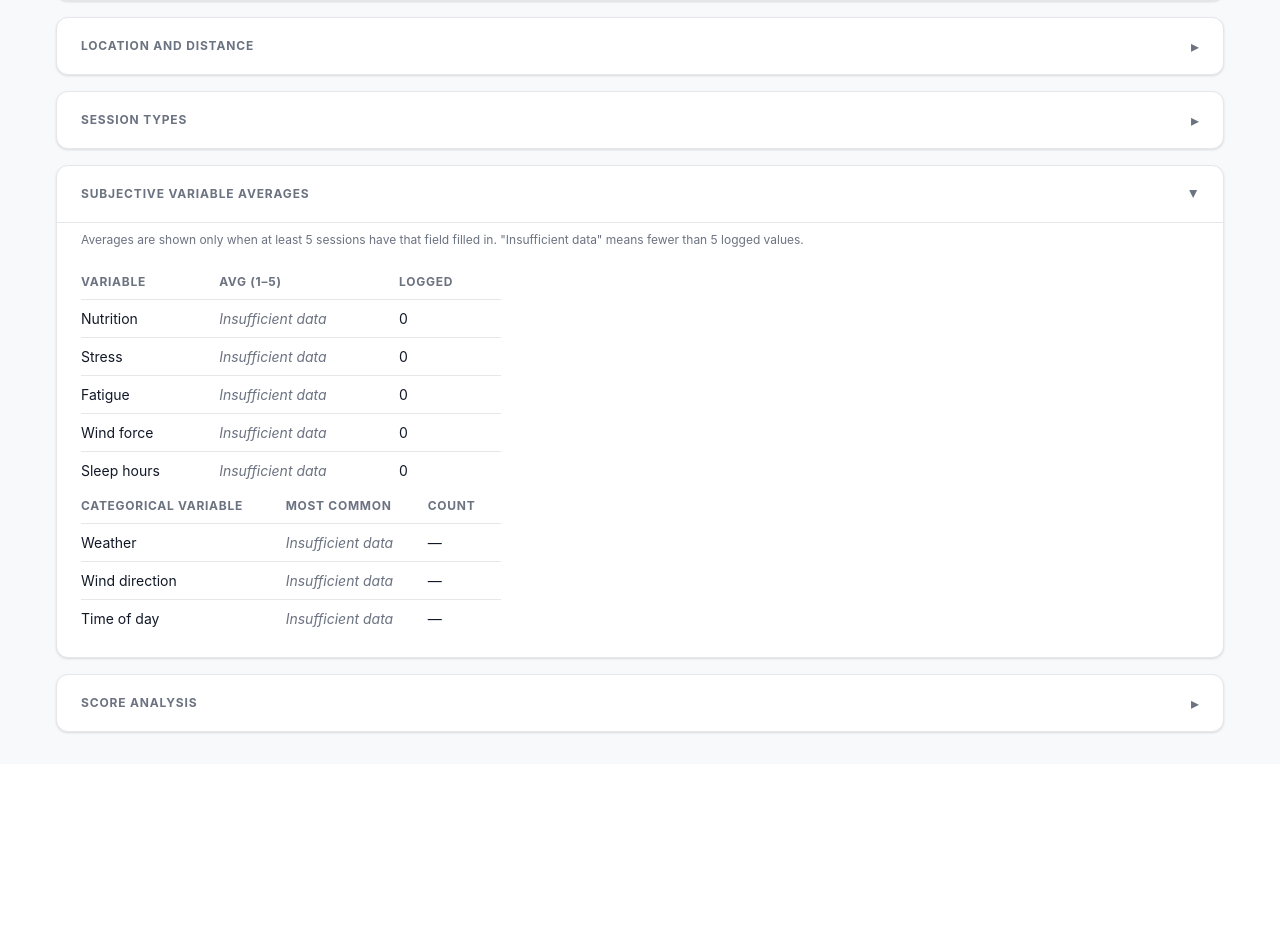
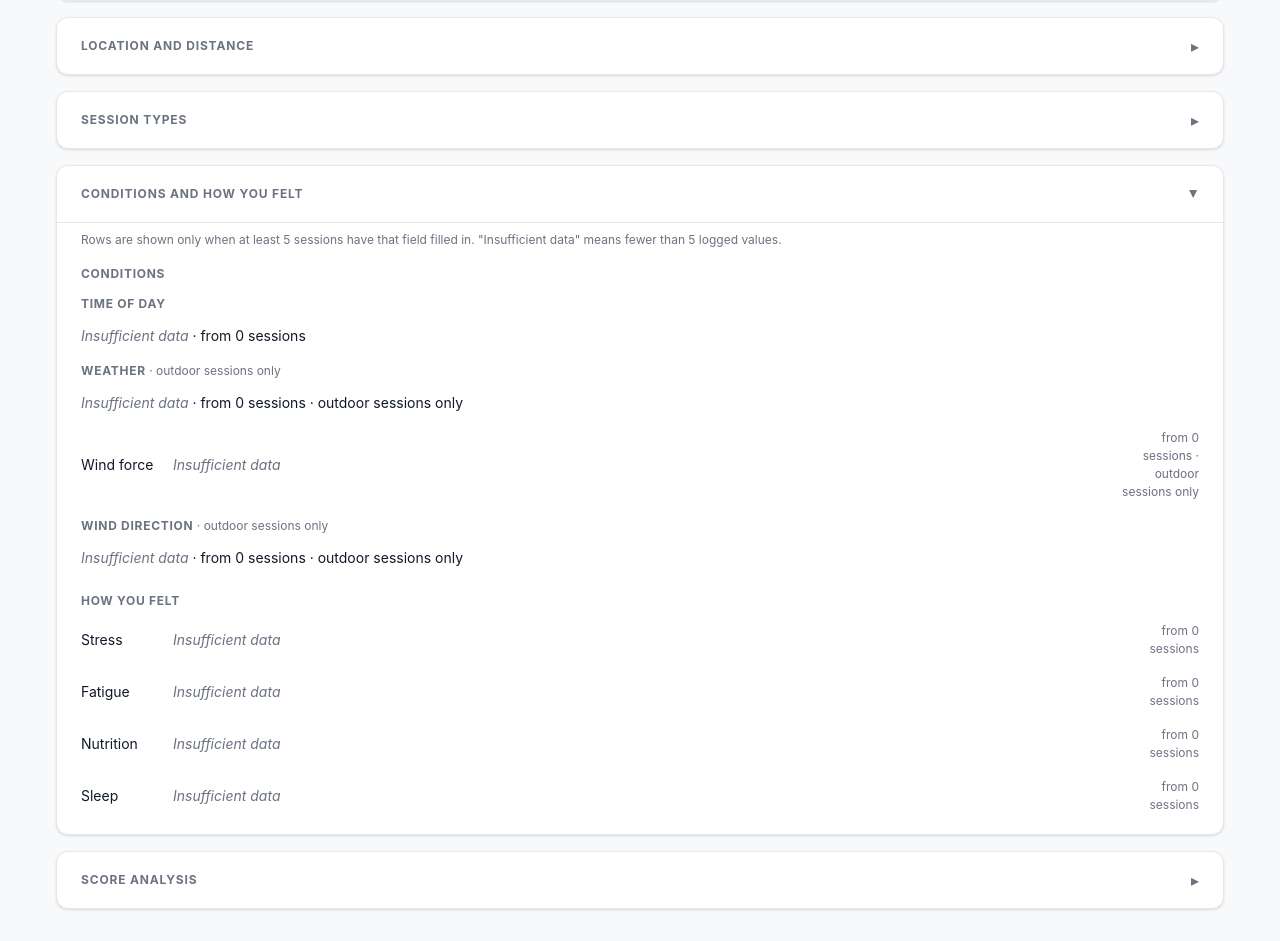
Before and after one commit to mjkork/my-repo-name, a Django app: page /mystatistics/ in a window 1280 px wide, after a click that opens the changed part. Shown: the part 352-1293 px from the top of the page. Before the commit the page ends 1086 px from the top, so only its background shows below. Run offline with Django 5.2, Linux system fonts and the light colour scheme; data that the repository does not hold is empty.

Commit message:
statistics: visual sections, scored definition fix, validation

```diff
--- a/analytics/views.py
+++ b/analytics/views.py
@@ -5,7 +5,7 @@ from django.db.models.functions import Coalesce, TruncMonth, TruncWeek, TruncYea
 from django.utils import timezone
 from django.views.generic import TemplateView
 
-from analytics.services import build_bar_rows, scored_session_filter
+from analytics.services import build_bar_rows, build_scale_marker, scored_session_filter
 from sessions.models import Session
 
 _SUBJECTIVE_MIN_N = 5
@@ -117,25 +117,34 @@ def _avg_or_none(qs, field: str) -> dict:
     return {"avg": avg if count >= _SUBJECTIVE_MIN_N else None, "count": count}
 
 
-def _most_common_or_none(qs, field: str, choices: list) -> dict:
-    """Return {"label": display_label, "count": n} or {"label": None, "count": n}."""
-    label_map = dict(choices)
-    annotated = (
+def _category_breakdown_or_none(qs, field: str, choices: list) -> dict:
+    """Return {"bar_rows": [...], "count": n} or {"bar_rows": None, "count": n}.
+
+    `bar_rows` covers every choice value in its declared order (zero-count
+    categories included, via build_bar_rows), gated at the same minimum-N
+    threshold as the averages above. `count` is the total non-null, non-blank
+    logged value count, shown even when bar_rows is None so the archer can
+    see how far away the threshold is.
+    """
+    counts = dict(
         qs.filter(**{f"{field}__isnull": False})
         .exclude(**{field: ""})
         .values(field)
         .annotate(count=Count("pk"))
-        .order_by("-count")
+        .values_list(field, "count")
     )
-    total = annotated.aggregate(total=Coalesce(Sum("count"), 0))["total"]
+    total = sum(counts.values())
     if total < _SUBJECTIVE_MIN_N:
-        return {"label": None, "count": total}
-    top = annotated.first()
-    raw_value = top[field] if top else None
-    return {
-        "label": label_map.get(raw_value, raw_value) if raw_value is not None else None,
-        "count": top["count"] if top else 0,
-    }
+        return {"bar_rows": None, "count": total}
+    pairs = [(label, counts.get(value, 0)) for value, label in choices]
+    return {"bar_rows": build_bar_rows(pairs), "count": total}
+
+
+def _marker_or_none(avg_result: dict, labels: list[str]) -> dict | None:
+    """Wrap _avg_or_none's result as a build_scale_marker dict, or None if gated."""
+    if avg_result["avg"] is None:
+        return None
+    return build_scale_marker(avg_result["avg"], labels)
 
 
 class StatisticsView(TemplateView):
@@ -267,14 +276,26 @@ class StatisticsView(TemplateView):
         ctx["avg_wind_force"] = _avg_or_none(qs, "wind_force")
         ctx["avg_sleep_hours"] = _avg_or_none(qs, "sleep_hours")
 
-        # --- Most common categorical values ---
-        ctx["common_weather"] = _most_common_or_none(
+        # --- Scale markers (position on a 1-5 scale, not a quantity) ---
+        ctx["marker_nutrition"] = _marker_or_none(
+            ctx["avg_nutrition"], Session.Nutrition.labels
+        )
+        ctx["marker_stress"] = _marker_or_none(ctx["avg_stress"], Session.Stress.labels)
+        ctx["marker_fatigue"] = _marker_or_none(
+            ctx["avg_fatigue"], Session.Fatigue.labels
+        )
+        ctx["marker_wind_force"] = _marker_or_none(
+            ctx["avg_wind_force"], Session.WindForce.labels
+        )
+
+        # --- Categorical breakdowns (bar rows, one group per variable) ---
+        ctx["weather_breakdown"] = _category_breakdown_or_none(
             qs, "weather", Session.Weather.choices
         )
-        ctx["common_wind_direction"] = _most_common_or_none(
+        ctx["wind_direction_breakdown"] = _category_breakdown_or_none(
             qs, "wind_direction", Session.WindDirection.choices
         )
-        ctx["common_time_of_day"] = _most_common_or_none(
+        ctx["time_of_day_breakdown"] = _category_breakdown_or_none(
             qs, "time_of_day", Session.TimeOfDay.choices
         )
 
--- a/static/css/main.css
+++ b/static/css/main.css
@@ -981,6 +981,87 @@ details[open] .settings-card-chevron {
     color: var(--color-text-muted);
 }
 
+/* ---- Scale marker (position-on-a-1-5-scale row, Subjective variable averages)
+ * Shares the .bar-row 3-column grid (label | track | value). Marks a position,
+ * not a quantity — the dot and ticks use the same gold/beige tokens as bar
+ * rows, never good/bad colouring, since scale polarity differs per variable. */
+.scale-marker-track-wrap {
+    display: flex;
+    flex-direction: column;
+    gap: 2px;
+}
+
+.scale-marker-track {
+    position: relative;
+    display: flex;
+    justify-content: space-between;
+    align-items: center;
+    height: 14px;
+    background: var(--color-stat-card-bg);
+    border-radius: var(--radius-md);
+    padding: 0 2px;
+}
+
+.scale-marker-tick {
+    width: 2px;
+    height: 8px;
+    background: var(--color-border);
+    border-radius: 1px;
+}
+
+.scale-marker-dot {
+    position: absolute;
+    top: 50%;
+    width: 12px;
+    height: 12px;
+    background: #c9a961;
+    border-radius: 50%;
+    transform: translate(-50%, -50%);
+}
+
+.scale-marker-endlabels {
+    display: flex;
+    justify-content: space-between;
+    font-size: var(--text-xs);
+    color: var(--color-text-muted);
+}
+
+.scale-marker-value {
+    display: flex;
+    flex-direction: column;
+    gap: 2px;
+}
+
+.scale-marker-value-line {
+    display: block;
+}
+
+/* Grouping for Subjective variable averages ("Conditions" / "How you felt") */
+.stats-subjective-group {
+    margin-bottom: var(--sp-6);
+}
+.stats-subjective-group:last-child {
+    margin-bottom: 0;
+}
+
+/* Vertical stack of mixed rows/sub-groups within a Subjective variable group */
+.stats-subjective-rows {
+    display: flex;
+    flex-direction: column;
+    gap: var(--sp-4);
+}
+
+.stats-outdoor-note {
+    text-transform: none;
+    font-weight: 400;
+    letter-spacing: normal;
+    color: var(--color-text-muted);
+}
+
+.stats-insufficient-row {
+    font-size: var(--text-sm);
+}
+
 /* Insufficient-data inline message */
 .stats-insufficient {
     color: var(--color-text-muted);
--- a/templates/analytics/mystatistics.html
+++ b/templates/analytics/mystatistics.html
@@ -124,77 +124,122 @@
         </div>
     </details>
 
-    {# ── 5. Subjective variable averages ──────────────────────────────────── #}
+    {# ── 5. Conditions and how you felt (formerly "Subjective variable averages") #}
     <details class="settings-card settings-card--expandable">
         <summary class="settings-card-summary">
-            <span class="stats-section-title">Subjective variable averages</span>
+            <span class="stats-section-title">Conditions and how you felt</span>
             <span class="settings-card-chevron" aria-hidden="true">▸</span>
         </summary>
         <div class="settings-card-body">
-            <p class="stats-note">Averages are shown only when at least {{ subjective_min_n }} sessions have that field filled in. "Insufficient data" means fewer than {{ subjective_min_n }} logged values.</p>
-            <table class="stats-table stats-table--narrow">
-                <thead>
-                    <tr>
-                        <th>Variable</th>
-                        <th class="stats-table-num">Avg (1–5)</th>
-                        <th class="stats-table-num">Logged</th>
-                    </tr>
-                </thead>
-                <tbody>
-                    <tr>
-                        <td>Nutrition</td>
-                        <td class="stats-table-num">{% if avg_nutrition.avg is not None %}{{ avg_nutrition.avg }}{% else %}<em class="stats-insufficient">Insufficient data</em>{% endif %}</td>
-                        <td class="stats-table-num">{{ avg_nutrition.count }}</td>
-                    </tr>
-                    <tr>
-                        <td>Stress</td>
-                        <td class="stats-table-num">{% if avg_stress.avg is not None %}{{ avg_stress.avg }}{% else %}<em class="stats-insufficient">Insufficient data</em>{% endif %}</td>
-                        <td class="stats-table-num">{{ avg_stress.count }}</td>
-                    </tr>
-                    <tr>
-                        <td>Fatigue</td>
-                        <td class="stats-table-num">{% if avg_fatigue.avg is not None %}{{ avg_fatigue.avg }}{% else %}<em class="stats-insufficient">Insufficient data</em>{% endif %}</td>
-                        <td class="stats-table-num">{{ avg_fatigue.count }}</td>
-                    </tr>
-                    <tr>
-                        <td>Wind force</td>
-                        <td class="stats-table-num">{% if avg_wind_force.avg is not None %}{{ avg_wind_force.avg }}{% else %}<em class="stats-insufficient">Insufficient data</em>{% endif %}</td>
-                        <td class="stats-table-num">{{ avg_wind_force.count }}</td>
-                    </tr>
-                    <tr>
-                        <td>Sleep hours</td>
-                        <td class="stats-table-num">{% if avg_sleep_hours.avg is not None %}{{ avg_sleep_hours.avg }} h{% else %}<em class="stats-insufficient">Insufficient data</em>{% endif %}</td>
-                        <td class="stats-table-num">{{ avg_sleep_hours.count }}</td>
-                    </tr>
-                </tbody>
-            </table>
+            <p class="stats-note">Rows are shown only when at least {{ subjective_min_n }} sessions have that field filled in. "Insufficient data" means fewer than {{ subjective_min_n }} logged values.</p>
 
-            <table class="stats-table stats-table--narrow">
-                <thead>
-                    <tr>
-                        <th>Categorical variable</th>
-                        <th>Most common</th>
-                        <th class="stats-table-num">Count</th>
-                    </tr>
-                </thead>
-                <tbody>
-                    <tr>
-                        <td>Weather</td>
-                        <td>{% if common_weather.label %}{{ common_weather.label }}{% else %}<em class="stats-insufficient">Insufficient data</em>{% endif %}</td>
-                        <td class="stats-table-num">{% if common_weather.label %}{{ common_weather.count }}{% else %}—{% endif %}</td>
-                    </tr>
-                    <tr>
-                        <td>Wind direction</td>
-                        <td>{% if common_wind_direction.label %}{{ common_wind_direction.label }}{% else %}<em class="stats-insufficient">Insufficient data</em>{% endif %}</td>
-                        <td class="stats-table-num">{% if common_wind_direction.label %}{{ common_wind_direction.count }}{% else %}—{% endif %}</td>
-                    </tr>
-                    <tr>
-                        <td>Time of day</td>
-                        <td>{% if common_time_of_day.label %}{{ common_time_of_day.label }}{% else %}<em class="stats-insufficient">Insufficient data</em>{% endif %}</td>
-                        <td class="stats-table-num">{% if common_time_of_day.label %}{{ common_time_of_day.count }}{% else %}—{% endif %}</td>
-                    </tr>
-                </tbody>
-            </table>
+            <div class="stats-subjective-group">
+                <h3 class="stats-subsection-heading">Conditions</h3>
+                <div class="stats-subjective-rows">
+
+                    <div>
+                        <h3 class="stats-subsection-heading">Time of day</h3>
+                        {% if time_of_day_breakdown.bar_rows %}
+                        {% include "analytics/_bar_rows.html" with rows=time_of_day_breakdown.bar_rows %}
+                        {% else %}
+                        <p class="stats-insufficient-row"><em class="stats-insufficient">Insufficient data</em> &middot; from {{ time_of_day_breakdown.count }} session{{ time_of_day_breakdown.count|pluralize }}</p>
+                        {% endif %}
+                    </div>
+
+                    <div>
+                        <h3 class="stats-subsection-heading">Weather<span class="stats-outdoor-note"> &middot; outdoor sessions only</span></h3>
+                        {% if weather_breakdown.bar_rows %}
+                        {% include "analytics/_bar_rows.html" with rows=weather_breakdown.bar_rows %}
+                        {% else %}
+                        <p class="stats-insufficient-row"><em class="stats-insufficient">Insufficient data</em> &middot; from {{ weather_breakdown.count }} session{{ weather_breakdown.count|pluralize }} &middot; outdoor sessions only</p>
+                        {% endif %}
+                    </div>
+
+                    {% if marker_wind_force %}
+                    {% include "analytics/_scale_marker.html" with marker=marker_wind_force label="Wind force" count=avg_wind_force.count outdoor_only=True %}
+                    {% else %}
+                    <div class="bar-row">
+                        <span class="bar-row__label">Wind force</span>
+                        <em class="stats-insufficient">Insufficient data</em>
+                        <span class="bar-row__value scale-marker-value">
+                            <span class="bar-row__percent scale-marker-value-line">from {{ avg_wind_force.count }} session{{ avg_wind_force.count|pluralize }} &middot; outdoor sessions only</span>
+                        </span>
+                    </div>
+                    {% endif %}
+
+                    <div>
+                        <h3 class="stats-subsection-heading">Wind direction<span class="stats-outdoor-note"> &middot; outdoor sessions only</span></h3>
+                        {% if wind_direction_breakdown.bar_rows %}
+                        {% include "analytics/_bar_rows.html" with rows=wind_direction_breakdown.bar_rows %}
+                        {% else %}
+                        <p class="stats-insufficient-row"><em class="stats-insufficient">Insufficient data</em> &middot; from {{ wind_direction_breakdown.count }} session{{ wind_direction_breakdown.count|pluralize }} &middot; outdoor sessions only</p>
+                        {% endif %}
+                    </div>
+
+                </div>
+            </div>
+
+            <div class="stats-subjective-group">
+                <h3 class="stats-subsection-heading">How you felt</h3>
+                <div class="stats-subjective-rows">
+
+                    {% if marker_stress %}
+                    {% include "analytics/_scale_marker.html" with marker=marker_stress label="Stress" count=avg_stress.count %}
+                    {% else %}
+                    <div class="bar-row">
+                        <span class="bar-row__label">Stress</span>
+                        <em class="stats-insufficient">Insufficient data</em>
+                        <span class="bar-row__value scale-marker-value">
+                            <span class="bar-row__percent scale-marker-value-line">from {{ avg_stress.count }} session{{ avg_stress.count|pluralize }}</span>
+                        </span>
+                    </div>
+                    {% endif %}
+
+                    {% if marker_fatigue %}
+                    {% include "analytics/_scale_marker.html" with marker=marker_fatigue label="Fatigue" count=avg_fatigue.count %}
+                    {% else %}
+                    <div class="bar-row">
+                        <span class="bar-row__label">Fatigue</span>
+                        <em class="stats-insufficient">Insufficient data</em>
+                        <span class="bar-row__value scale-marker-value">
+                            <span class="bar-row__percent scale-marker-value-line">from {{ avg_fatigue.count }} session{{ avg_fatigue.count|pluralize }}</span>
+                        </span>
+                    </div>
+                    {% endif %}
+
+                    {% if marker_nutrition %}
+                    {% include "analytics/_scale_marker.html" with marker=marker_nutrition label="Nutrition" count=avg_nutrition.count %}
+                    {% else %}
+                    <div class="bar-row">
+                        <span class="bar-row__label">Nutrition</span>
+                        <em class="stats-insufficient">Insufficient data</em>
+                        <span class="bar-row__value scale-marker-value">
+                            <span class="bar-row__percent scale-marker-value-line">from {{ avg_nutrition.count }} session{{ avg_nutrition.count|pluralize }}</span>
+                        </span>
+                    </div>
+                    {% endif %}
+
+                    {% if avg_sleep_hours.avg is not None %}
+                    <div class="bar-row">
+                        <span class="bar-row__label">Sleep</span>
+                        <span></span>
+                        <span class="bar-row__value scale-marker-value">
+                            <span class="scale-marker-value-line">{{ avg_sleep_hours.avg }} h</span>
+                            <span class="bar-row__percent scale-marker-value-line">from {{ avg_sleep_hours.count }} session{{ avg_sleep_hours.count|pluralize }}</span>
+                        </span>
+                    </div>
+                    {% else %}
+                    <div class="bar-row">
+                        <span class="bar-row__label">Sleep</span>
+                        <em class="stats-insufficient">Insufficient data</em>
+                        <span class="bar-row__value scale-marker-value">
+                            <span class="bar-row__percent scale-marker-value-line">from {{ avg_sleep_hours.count }} session{{ avg_sleep_hours.count|pluralize }}</span>
+                        </span>
+                    </div>
+                    {% endif %}
+
+                </div>
+            </div>
         </div>
     </details>
 
```
Also changed, not shown: PROJECT_NOTES.md (+14 -9 lines), analytics/services.py (+27 -0 lines), analytics/tests/test_services.py (+34 -1 lines), analytics/tests/test_views.py (+82 -4 lines), templates/analytics/_scale_marker.html (added, +24 -0 lines).
